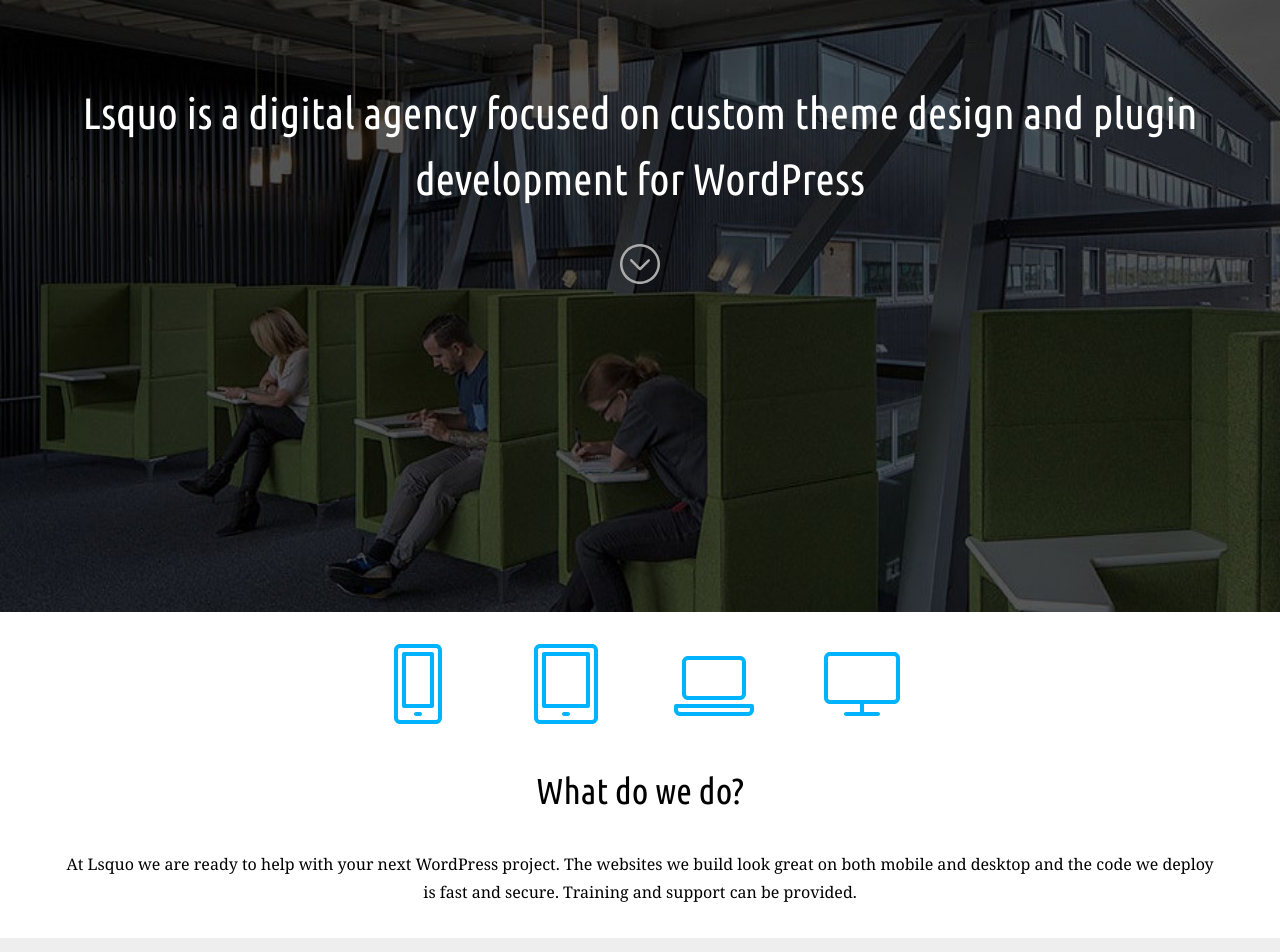
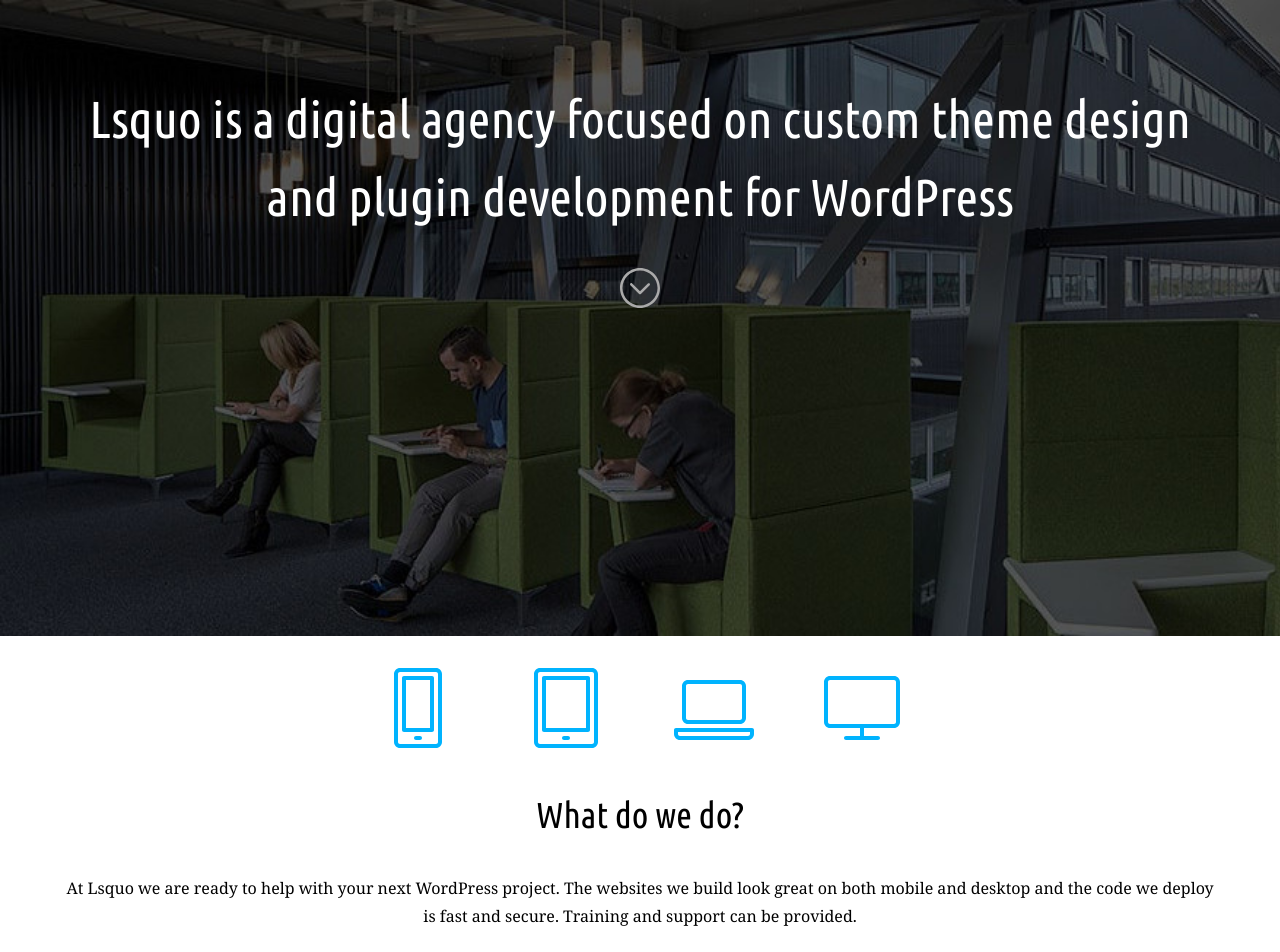
Before and after one commit to lsquo/lsquo.github.io, a Jekyll site: the page built from index.html, in a window 1280 px wide. Shown: the top 952 px of the page. Built offline with Jekyll 4.4.1, drawn with Linux system fonts in a browser that asks for light colours.

Commit message:
Fix headings

```diff
--- a/_sass/_main.scss
+++ b/_sass/_main.scss
@@ -8,7 +8,7 @@
 h1 {
   color: #ffffff;
   font-family: 'Ubuntu Condensed', sans-serif;
-  font-size: 2.75rem;
+  font-size: 3.25rem;
   font-weight: 400;
   line-height: 1.5;
   margin-left: 5%;
```
